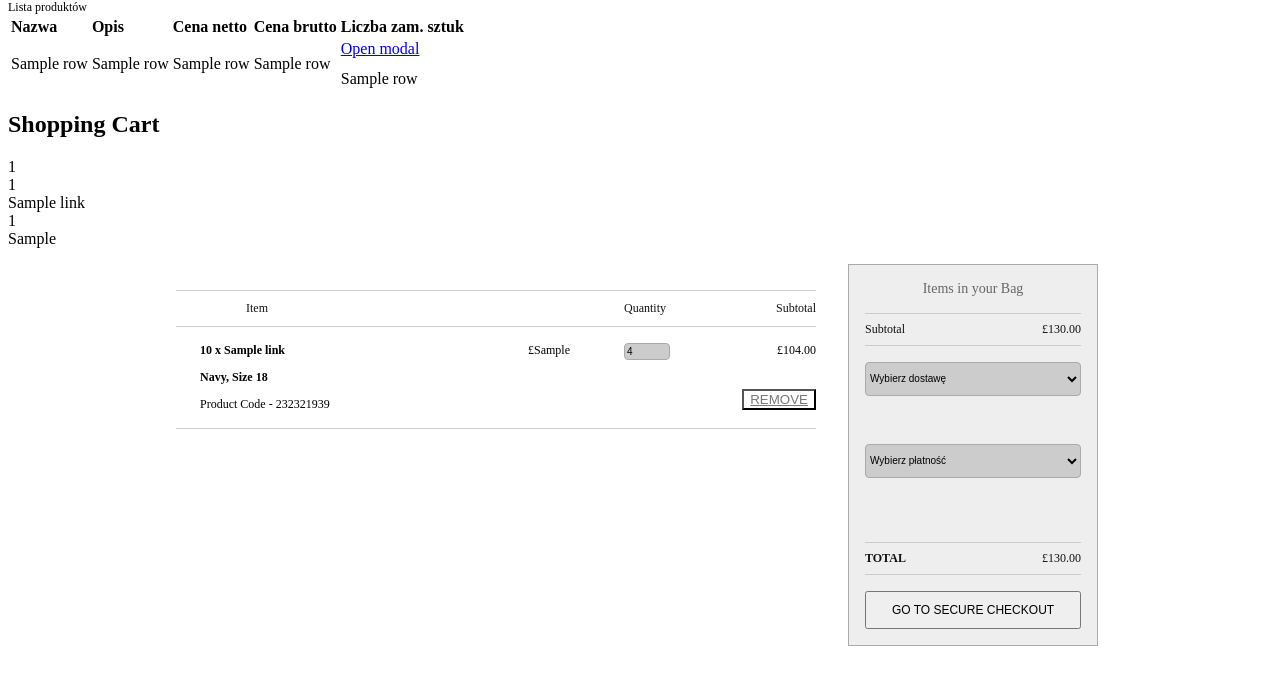
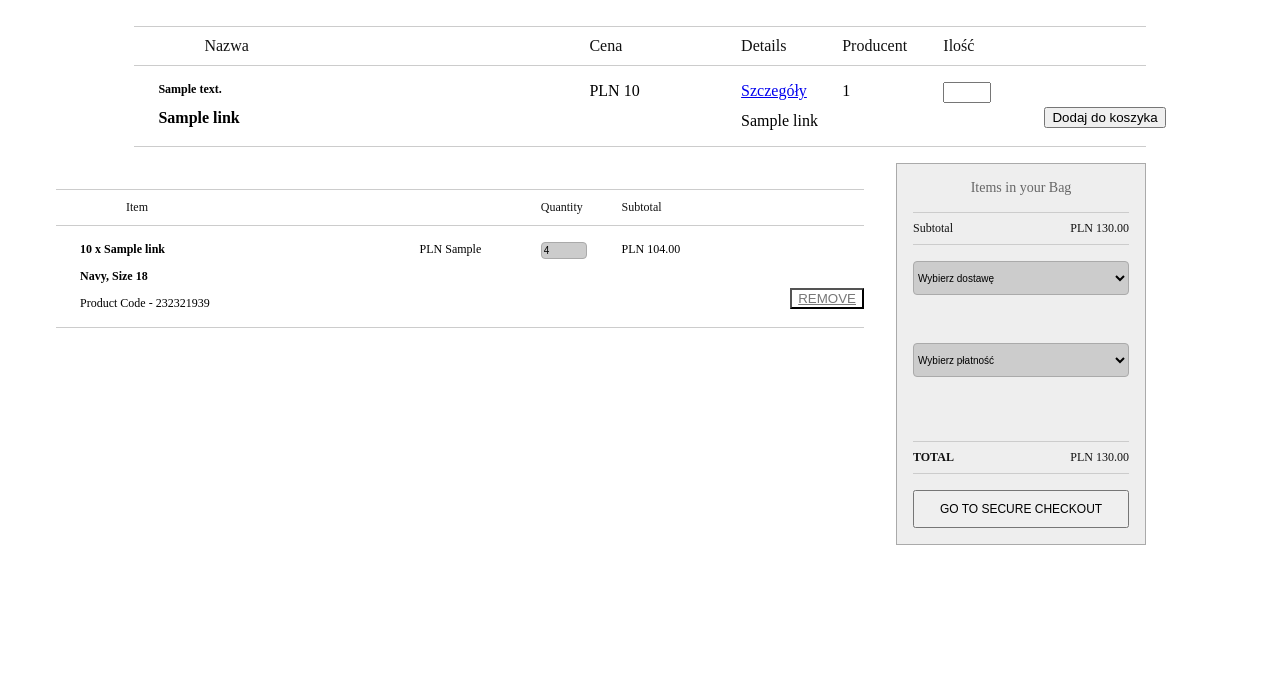
Before and after one commit to Bodzio712/E-Shop, a Python web app: template templates/index.html in a window 1280 px wide. Shown: the part 54-739 px from the top of the page. Run offline with Jinja, Linux system fonts and the light colour scheme; the template is opened without the code that fills it: most values are stand-ins (such as "Sample title", 1, 10 or a date in 2020); some libraries are stand-ins or nearby versions.

Commit message:
Wygląd listy produktów i logika.

```diff
--- a/static/css/style.css
+++ b/static/css/style.css
@@ -25,6 +25,7 @@
     cursor:pointer;
     overflow: hidden;
     outline:none;
+    color: white;
 }
 
 .cartClass {
@@ -93,7 +94,7 @@ input[type="number"] {
 .subtotal-value:before,
 .total-value:before,
 .promo-value:before {
-  content: '£';
+  content: 'PLN ';
 }
 
 .hide {
@@ -106,7 +107,7 @@ main {
   margin: 0 auto;
   overflow: hidden;
   padding: 1rem 0;
-  width: 960px;
+  width: 1200px;
 }
 
 .basket,
@@ -120,6 +121,12 @@ aside {
 .basket {
   width: 70%;
 }
+.basket_1 {
+  width: 80%;
+  align: center;
+    margin-left:auto;
+    margin-right:auto;
+}
 
 .basket-module {
   color: #111;
@@ -128,30 +135,6 @@ aside {
 label {
   display: block;
   margin-bottom: 0.3125rem;
-}
-
-.promo-code-field {
-  border: 1px solid #ccc;
-  padding: 0.5rem;
-  text-transform: uppercase;
-  transition: all 0.2s linear;
-  width: 48%;
-  -webkit-box-shadow: inset 0 1px 1px rgba(0, 0, 0, .075);
-  -moz-box-shadow: inset 0 1px 1px rgba(0, 0, 0, .075);
-  -o-box-shadow: inset 0 1px 1px rgba(0, 0, 0, .075);
-  box-shadow: inset 0 1px 1px rgba(0, 0, 0, .075);
-}
-
-.promo-code-field:hover,
-.promo-code-field:focus {
-  border: 1px solid #999;
-}
-
-.promo-code-cta {
-  border-radius: 4px;
-  font-size: 0.625rem;
-  margin-left: 0.625rem;
-  padding: 0.6875rem 1.25rem 0.625rem;
 }
 
 .basket-labels {
@@ -178,13 +161,19 @@ li.subtotal:before {
 }
 
 .item {
-  width: 55%;
+  width: 40%;
 }
 
-.price,
+.item {
+  width: 45%;
+}
+
+.price{
+    width: 15%;
+}
 .quantity,
-.subtotal {
-  width: 15%;
+.producent{
+  width: 10%;
 }
 
 .subtotal {
@@ -197,7 +186,7 @@ li.subtotal:before {
   position: absolute;
   right: 0;
   text-align: right;
-  width: 45%;
+  width: 10%;
 }
 
 .remove button {
@@ -226,7 +215,7 @@ li.subtotal:before {
 }
 
 .product-details {
-  width: 65%;
+30%
 }
 
 .product-frame {
@@ -368,18 +357,23 @@ aside {
     margin-bottom: 1rem;
   }
   .product-image {
-    width: 40%;
+    width: 0%;
   }
   .product-details {
     width: 60%;
   }
   .price,
-  .subtotal {
-    width: 33%;
+  .subtotal
+   .producent{
+    width: 10%;
   }
   .quantity {
     text-align: center;
-    width: 34%;
+    width: 10%;
+  }
+    .producent {
+    text-align: center;
+    width: 10%;
   }
   .quantity-field {
     float: none;
@@ -432,6 +426,7 @@ img,
 .price,
 .quantity,
 .subtotal,
+.producent,
 .basket-product,
 .product-image,
 .product-details {
--- a/static/js/main.js
+++ b/static/js/main.js
@@ -32,28 +32,6 @@ $(document).ready(function() {
   updateSumItems();
 });
 
-$('.promo-code-cta').click(function() {
-
-  promoCode = $('#promo-code').val();
-
-  if (promoCode == '10off' || promoCode == '10OFF') {
-    //If promoPrice has no value, set it as 10 for the 10OFF promocode
-    if (!promoPrice) {
-      promoPrice = 10;
-    } else if (promoCode) {
-      promoPrice = promoPrice * 1;
-    }
-  } else if (promoCode != '') {
-    alert("Invalid Promo Code");
-    promoPrice = 0;
-  }
-  //If there is a promoPrice that has been set (it means there is a valid promoCode input) show promo
-  if (promoPrice) {
-    $('.summary-promo').removeClass('hide');
-    $('.promo-value').text(promoPrice.toFixed(2));
-    recalculateCart(true);
-  }
-});
 
 /* Recalculate cart */
 function recalculateCart(onlyTotal) {
@@ -67,16 +45,6 @@ function recalculateCart(onlyTotal) {
   /* Calculate totals */
   var total = subtotal;
 
-  //If there is a valid promoCode, and subtotal < 10 subtract from total
-  var promoPrice = parseFloat($('.promo-value').text());
-  if (promoPrice) {
-    if (subtotal >= 10) {
-      total -= promoPrice;
-    } else {
-      alert('Order must be more than £10 for Promo code to apply.');
-      $('.summary-promo').addClass('hide');
-    }
-  }
 
   /*If switch for update only total, update only total display*/
   if (onlyTotal) {
--- a/templates/index.html
+++ b/templates/index.html
@@ -85,66 +85,55 @@
     </div>
 
 
+
 {% if productData%}
-    <h1>Lista produktów</h1>
-    <table id="productList">
-    <tr>
-        <td><b>Nazwa </b></td>
-        <td><b>Opis </b></td>
-        <td><b>Cena netto </b></td>
-        <td><b>Cena brutto </b></td>
-        <td><b>Liczba zam. sztuk</b></td>
-    </tr>
-    	{% for row in productData%}
-        <tr>
-            <td>{{ row[1] }}</td>
-            <td>{{ row[2] }}</td>
-            <td>{{ row[8] }}</td>
-            <td>{{ row[9] }}</td>
-			{% if loggedIn %}
-            <form action="/addToCart?productId={{row[0]}}" method="post" href="/addToCart?productId={{row[0]}}">
-                <td><input type = "number" name = "liczba" min = "0" maxlength="2" size="2"/></td>
-                <td><input type="submit" value="Dodaj do koszyka"/></td>
-                <input type = "hidden"  value = {{row[0]}} />
-            </form>
-			{% endif %}
-			<td>
-			<a href="#ex1" rel="modal:open">Open modal</a>
+<div class="basket_1">
+      <div class="basket-labels">
+        <ul>
+          <li class="item item-heading">Nazwa</li>
+          <li class="price">Cena</li>
+          <li class="quantity">Details</li>
+          <li class="producent">Producent</li>
+          <li class="quantity">Ilość</li>
+        </ul>
+      </div>
 
-			<div id="ex1" class="modal">
-  				<p>{{ row.productName }} </p>
-			</div>
-			</td>
-        </tr>
+    {% for link in productData %}
+      <div class="basket-product">
+        <div class="item">
+          <div class="product-details">
+            <h1><strong><span class="item-quantity"> </span> {{link.description}} </strong></h1>
+            <p><strong>{{link.productName}} </strong></p>
+          </div>
+        </div>
+        <div class="price">{{link.priceGross}}</div>
+
+
+        <div class = "quantity">
+            <a href="#ex1" rel="modal:open">Szczegóły</a>
+            <div id="ex1" class="modal">
+                <p>{{ link.productName }} </p>
+            </div>
+        </div>
+
+        <div class="producent">{{link.manufacturerId}}</div>
+
+        <div class = "quantity">
+              <form action="/addToCart?productId={{link[0]}}" method="post" href="/addToCart?productId={{link[0]}}">
+                       <td><input type = "number" name = "liczba" min = "0" maxlength="2" size="2"/></td>
+                       <input type = "hidden"  value = {{link[0]}} />
+                  <div class = "remove">
+                       <td><input type="submit" value="Dodaj do koszyka"/></td>
+                  </div>
+              </form>
+        </div>
 
 
 
-		{% endfor %}
-    </table>
+      </div>
+  		{% endfor %}
+</div>
 {%  endif %}
-
-{% if products %}
-<div id="cartItems">
-	<h2>Shopping Cart</h2>
-	<div id="tableItems">
-		{% for link in orders %}
-		<div>
-			<div id="itemName">
-				<span id="itemNameTag">{{link.orderId}}</span><br>
-				<span id="itemNameTag">{{link.productId}}</span><br>
-                <span id="itemNameTag">{{link.productName}}</span><br>
-                <span id="itemNameTag">{{link.categoryId}}</span><br>
-                <span id="itemNameTag">{{link.valueNet}}</span><br>
-			</div>
-		</div>
-		{% endfor %}
-	</div>
-</div>
-{% endif %}
-
-
-
-
 
 
 
@@ -163,13 +152,13 @@
 		{% for link in products %}
       <div class="basket-product">
         <div class="item">
-
           <div class="product-details">
             <h1><strong><span class="item-quantity">{{link.quantity}} x </span> {{link.productName}} </strong></h1>
             <p><strong>Navy, Size 18</strong></p>
             <p>Product Code - 232321939</p>
           </div>
         </div>
+
         <div class="price">{{link.valueNet}}</div>
         <div class="quantity">
           <input type="number" value="4" min="1" class="quantity-field">
```
Also changed, not shown: database.db.
